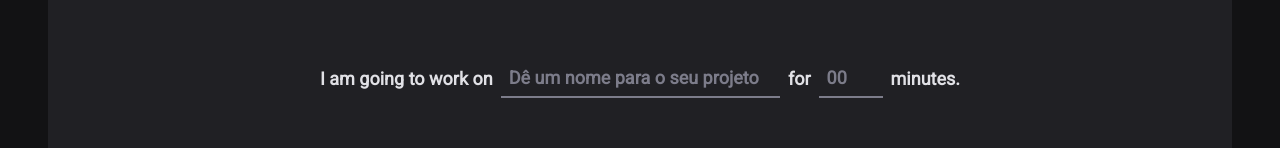
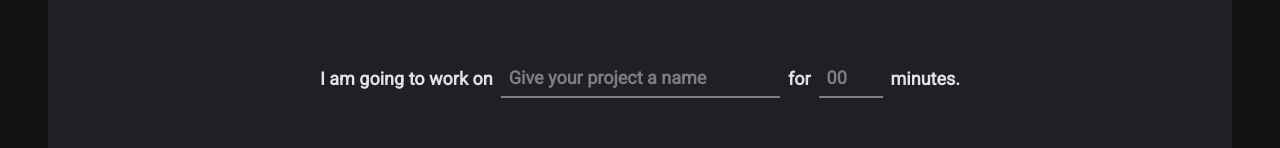
Before and after one commit to carlosmsv/timer, a React (Vite) app: page / in a window 1280 px wide. Shown: the part 166-314 px from the top of the page. Built offline with nearby package versions, Linux system fonts and the light colour scheme.

Commit message:
:recycle:add datalist & steps on inputs

```diff
--- a/src/pages/Home/index.tsx
+++ b/src/pages/Home/index.tsx
@@ -15,13 +15,27 @@
       <form action="">
         <FormContainer>
           <label htmlFor="task">I am going to work on</label>
-          <TaskInput id="task" placeholder="Dê um nome para o seu projeto" />
+          <TaskInput
+            id="task"
+            list="task-suggestions"
+            placeholder="Give your project a name"
+          />
+
+          <datalist id="task-suggestions">
+            <option value="Project 1" />
+            <option value="Project 2" />
+            <option value="Project 3" />
+            <option value="Project 4" />
+          </datalist>
 
           <label htmlFor="minutesAmount">for</label>
           <MinutesAmountInput
             type="number"
             id="minutesAmount"
             placeholder="00"
+            step={5}
+            min={5}
+            max={60}
           />
 
           <span>minutes.</span>
--- a/src/pages/Home/styles.ts
+++ b/src/pages/Home/styles.ts
@@ -52,6 +52,10 @@
 `
 export const TaskInput = styled(BaseInput)`
   flex: 1;
+
+  &::-webkit-calendar-picker-indicator {
+    display: none !important;
+  }
 `
 
 export const MinutesAmountInput = styled(BaseInput)`
```
